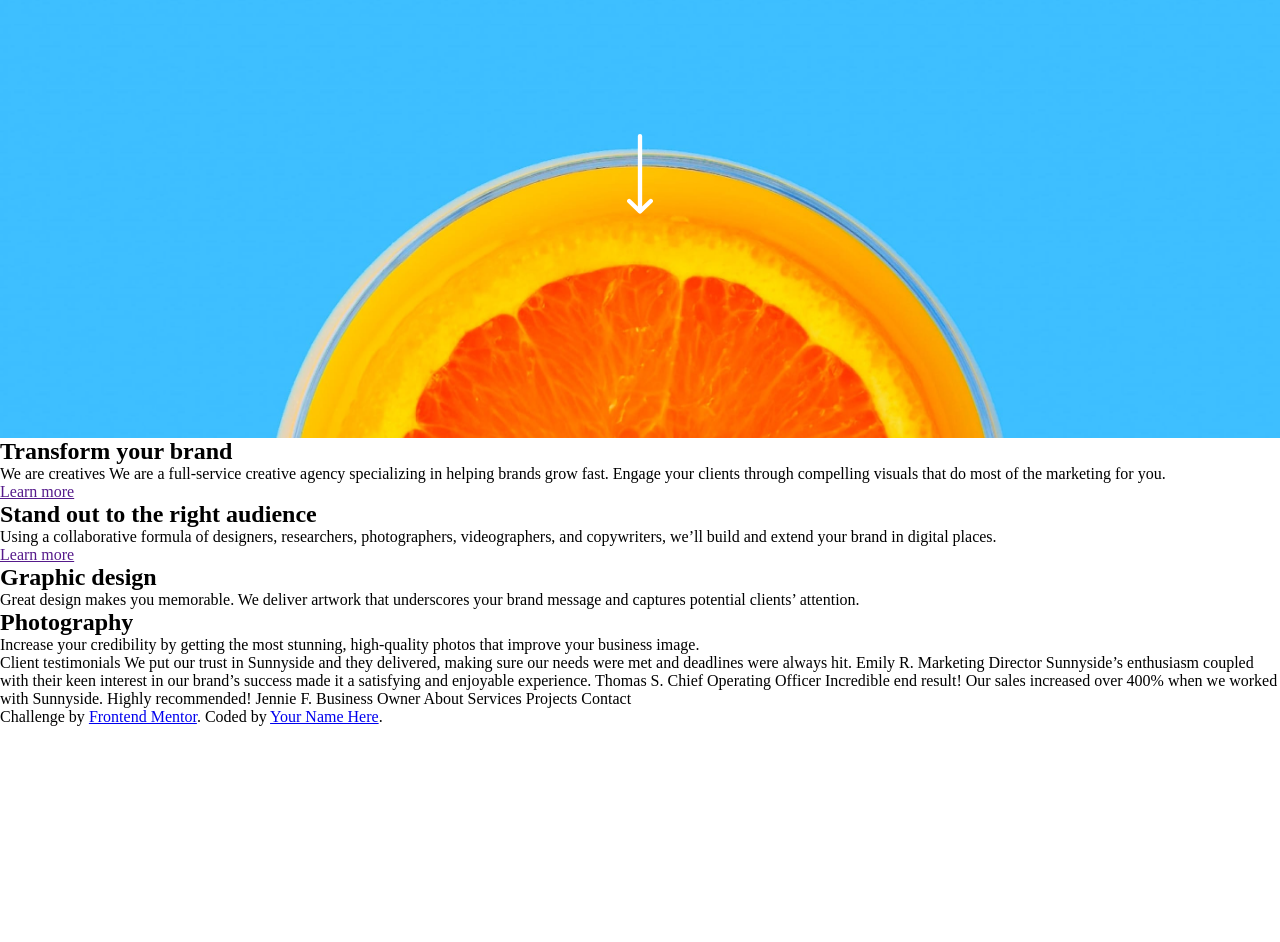
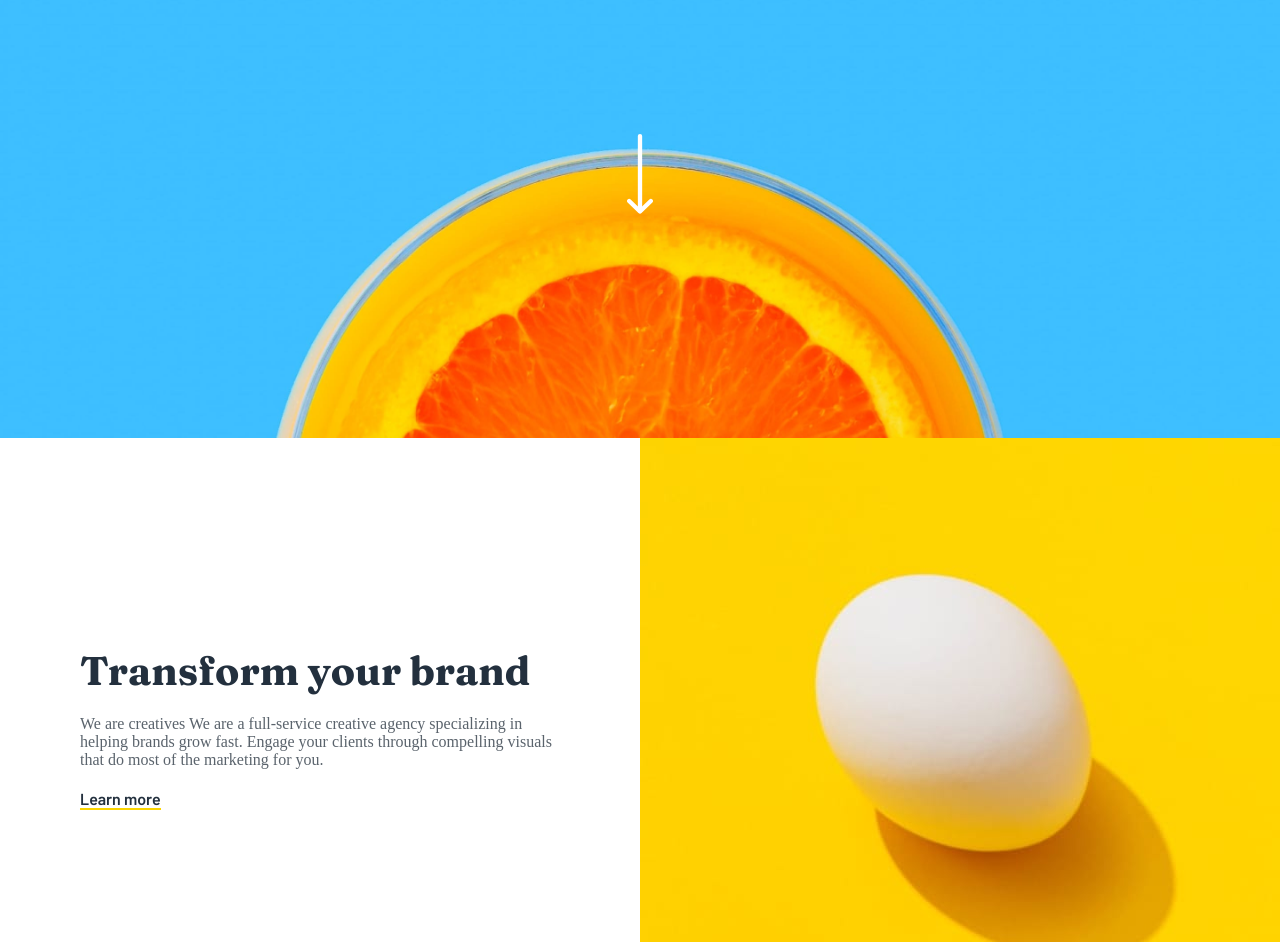
Before and after one commit to Felipe-dot/sunnyside-landing-page, a plain HTML site: page index.html in a window 1280 px wide. Shown: the part 162-1104 px from the top of the page. Before the commit the page ends 888 px from the top, so only its background shows below. Drawn offline with Linux system fonts and the light colour scheme.

Commit message:
Add main styles

```diff
--- a/style.css
+++ b/style.css
@@ -1,3 +1,5 @@
+@import url("https://fonts.googleapis.com/css2?family=Barlow:wght@600&family=Fraunces:opsz,wght@9..144,700;9..144,900&display=swap");
+
 :root {
   /* Primary */
   --soft-red: hsl(7, 99%, 70%);
@@ -46,8 +48,15 @@ header .menu {
   width: 100%;
   max-width: 300px;
   font-weight: 600;
+}
 
+header .menu p {
+  margin-right: 15px;
+}
+
+header .menu a {
   color: var(--white);
+  text-decoration: none;
 }
 
 header .menu > button {
@@ -56,6 +65,7 @@ header .menu > button {
   border: none;
   font-weight: 600;
   border-radius: 1rem;
+  cursor: pointer;
   color: var(--very-dark-desaturated-blue);
 }
 
@@ -67,8 +77,11 @@ header .mid-header {
 }
 
 header .mid-header > h1 {
+  font-family: "Fraunces", serif;
+  font-weight: 700;
+  letter-spacing: 0.8rem;
+  font-size: 40px;
   position: relative;
-
   bottom: 150px;
 }
 
@@ -78,3 +91,124 @@ header .icon-arrow-down > img {
   margin-top: 20px;
   height: 80px;
 }
+
+.hero-section {
+  display: flex;
+}
+
+.hero-content {
+  display: flex;
+  align-items: center;
+  justify-content: center;
+  flex: 1;
+}
+
+.content {
+  display: flex;
+  flex-direction: column;
+  align-items: start;
+  max-width: 500px;
+  padding: 10px;
+}
+
+.content h1 {
+  font-family: "Fraunces", serif;
+  font-weight: 700;
+  font-size: 40px;
+  color: var(--very-dark-desaturated-blue);
+}
+
+.content p {
+  color: var(--very-dark-grayish-blue);
+}
+
+.content a {
+  font-family: "Barlow", sans-serif;
+  font-weight: 600;
+  color: var(--very-dark-desaturated-blue);
+  text-decoration: none;
+}
+
+.content h1,
+.content p,
+.content a {
+  margin-bottom: 20px;
+}
+
+.hero-image-egg {
+  height: 600px;
+  background-image: url("images/desktop/image-transform.jpg");
+  background-position: center;
+  background-repeat: no-repeat;
+  background-size: cover;
+}
+
+#first-learn {
+  text-decoration: none;
+  border-bottom: 2px solid var(--yellow);
+}
+
+#second-learn {
+  text-decoration: none;
+  border-bottom: 2px solid var(--soft-red);
+}
+
+.hero-image-glass {
+  height: 600px;
+  background-image: url("images/desktop/image-stand-out.jpg");
+  background-position: center;
+  background-repeat: no-repeat;
+  background-size: cover;
+}
+
+.hero-image-egg,
+.hero-image-glass {
+  flex: 1;
+}
+
+.graphic-design {
+  background-image: url("images/desktop/image-graphic-design.jpg");
+  background-position: center;
+  background-repeat: no-repeat;
+  background-size: cover;
+  flex: 1;
+  display: flex;
+  flex-direction: column;
+  align-items: center;
+  justify-content: end;
+}
+
+.photography {
+  height: 600px;
+  background-image: url("images/desktop/image-photography.jpg");
+  background-position: center;
+  background-repeat: no-repeat;
+  background-size: cover;
+  flex: 1;
+  display: flex;
+  flex-direction: column;
+  align-items: center;
+  justify-content: end;
+}
+
+.img-content {
+  display: flex;
+  flex-direction: column;
+  align-items: center;
+  max-width: 350px;
+}
+
+.img-content h1 {
+  font-family: "Fraunces", sans-serif;
+  font-weight: 700;
+  color: var(--dark-cyan);
+}
+
+.img-content p {
+  color: var(--very-dark-desaturated-blue);
+}
+
+.img-content h1,
+.img-content p {
+  margin-bottom: 50px;
+}
```
